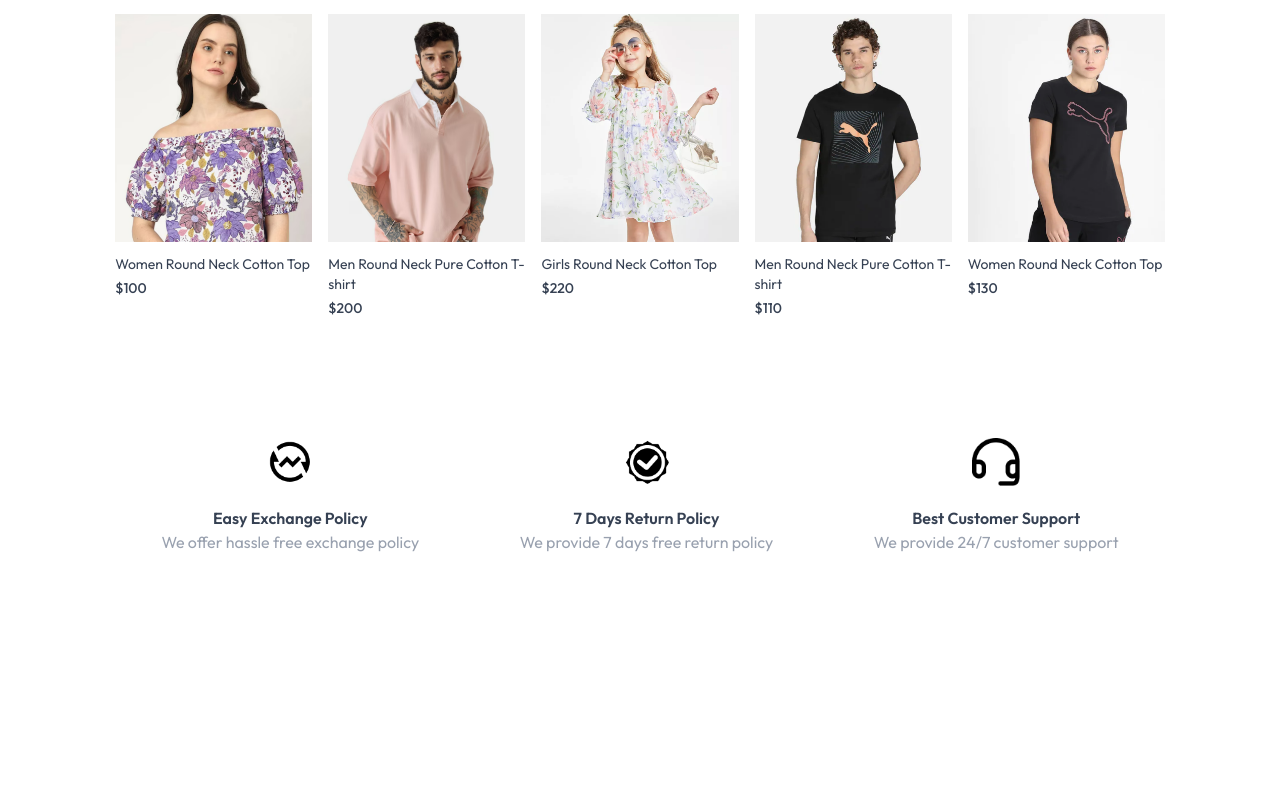
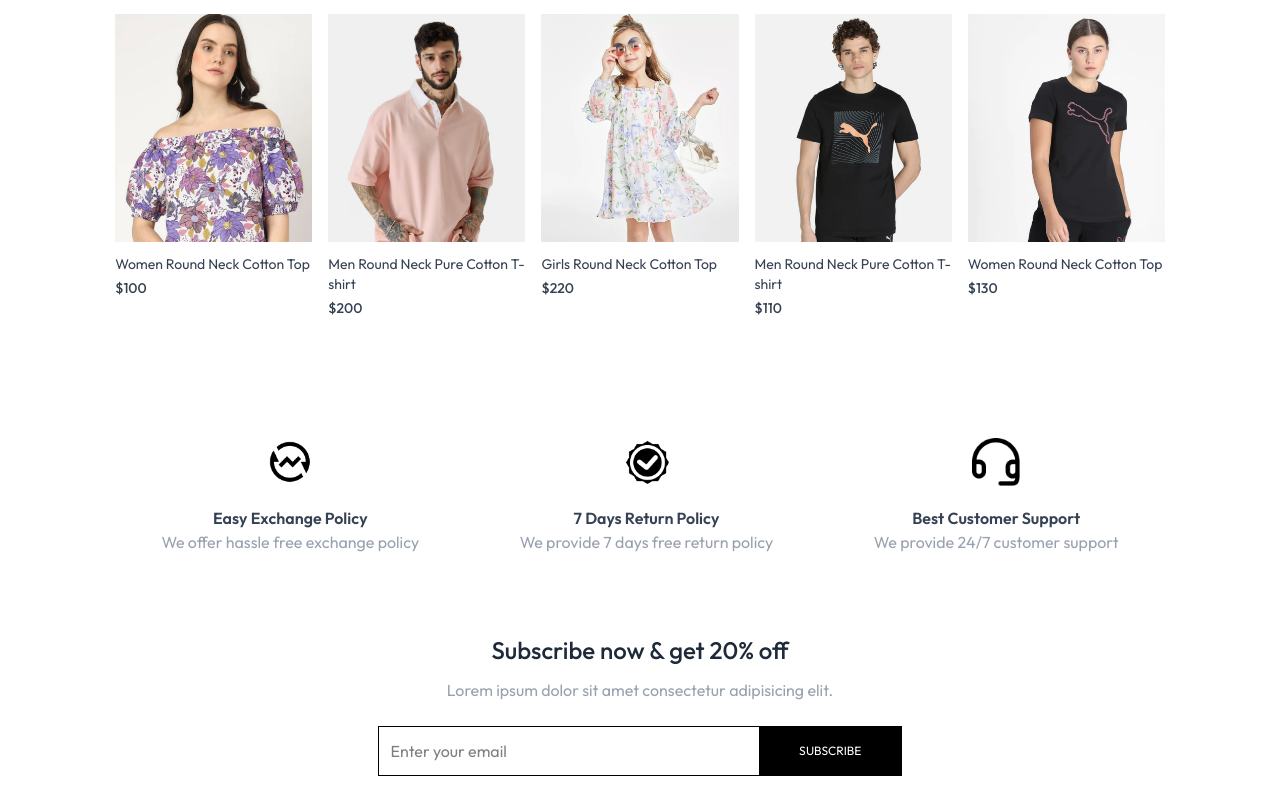
Before and after one commit to Mandeep-Parmar/ecommerce-app, a React (Vite) app in the folder frontend/: page / in a window 1280 px wide. Shown: the part 1567-2367 px from the top of the page. Before the commit the page ends 2201 px from the top, so only its background shows below. Built offline with nearby package versions, Linux system fonts and the light colour scheme.

Commit message:
add newsletter subscription component with form handling

```diff
--- /dev/null
+++ b/frontend/src/components/NewslatterBox.jsx
@@ -0,0 +1,45 @@
+import React from "react";
+import { useState } from "react";
+
+const NewsLatterBox = () => {
+  const [email, setEmail] = useState("");
+
+  const onSubmitHandler = (event) => {
+    event.preventDefault();
+    console.log(email);
+
+    setEmail("");
+  };
+
+  return (
+    <div className="text-center">
+      <p className="text-2xl font-medium text-gray-800">
+        Subscribe now & get 20% off
+      </p>
+      <p className="text-gray-400 mt-3">
+        Lorem ipsum dolor sit amet consectetur adipisicing elit.
+      </p>
+      <form
+        onSubmit={onSubmitHandler}
+        className="w-full sm:w-1/2 flex items-center gap-3 mx-auto my-6 border pl-3"
+      >
+        <input
+          type="email"
+          placeholder="Enter your email"
+          value={email}
+          onChange={(e) => setEmail(e.target.value)}
+          className="w-full sm:flex-1 outline-none"
+          required
+        />
+        <button
+          type="submit"
+          className="bg-black text-white text-xs px-10 py-4"
+        >
+          SUBSCRIBE
+        </button>
+      </form>
+    </div>
+  );
+};
+
+export default NewsLatterBox;
--- a/frontend/src/pages/Home.jsx
+++ b/frontend/src/pages/Home.jsx
@@ -3,6 +3,7 @@
 import LatestCollection from "../components/LatestCollection";
 import BestSeller from "../components/BestSeller";
 import OurPolicy from "../components/OurPolicy";
+import NewsLatterBox from "../components/NewsLatterBox";
 
 const Home = () => {
   return (
@@ -11,6 +12,7 @@
       <LatestCollection />
       <BestSeller />
       <OurPolicy />
+      <NewsLatterBox />
     </div>
   );
 };
```
